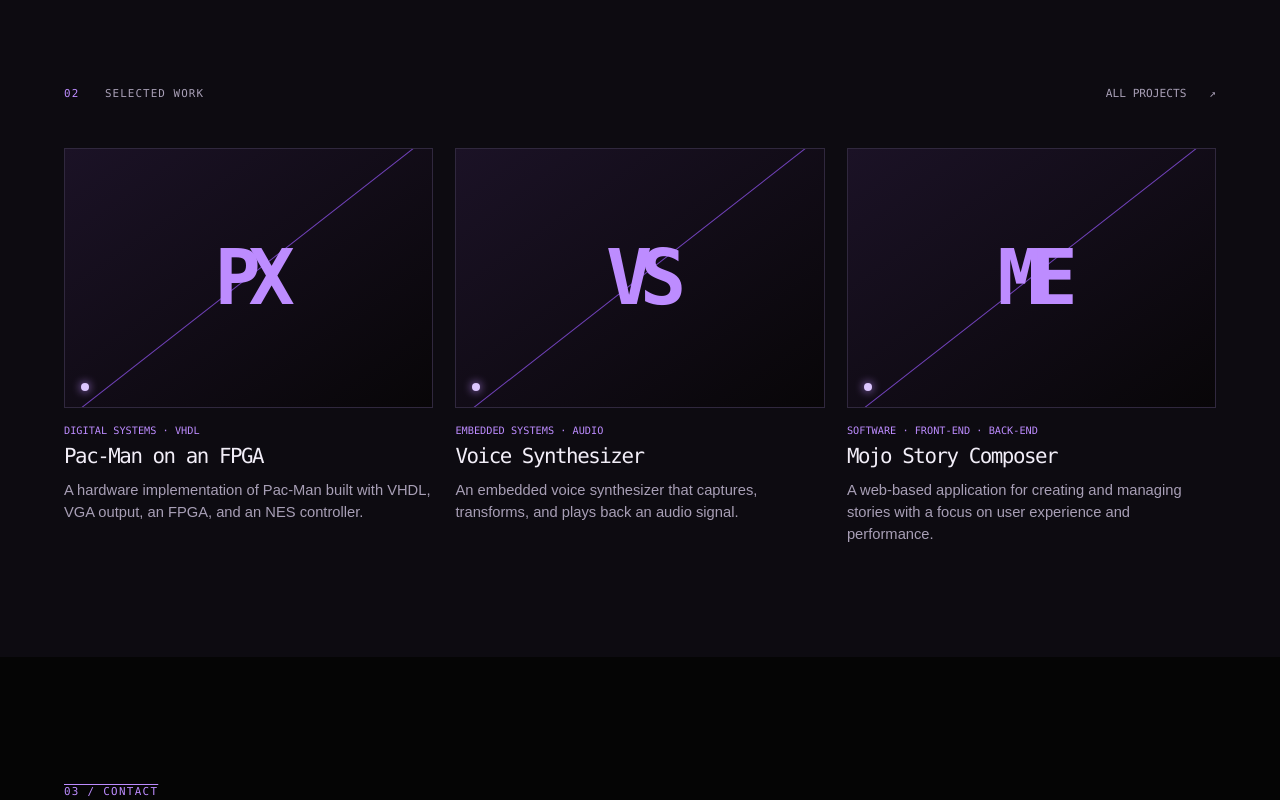
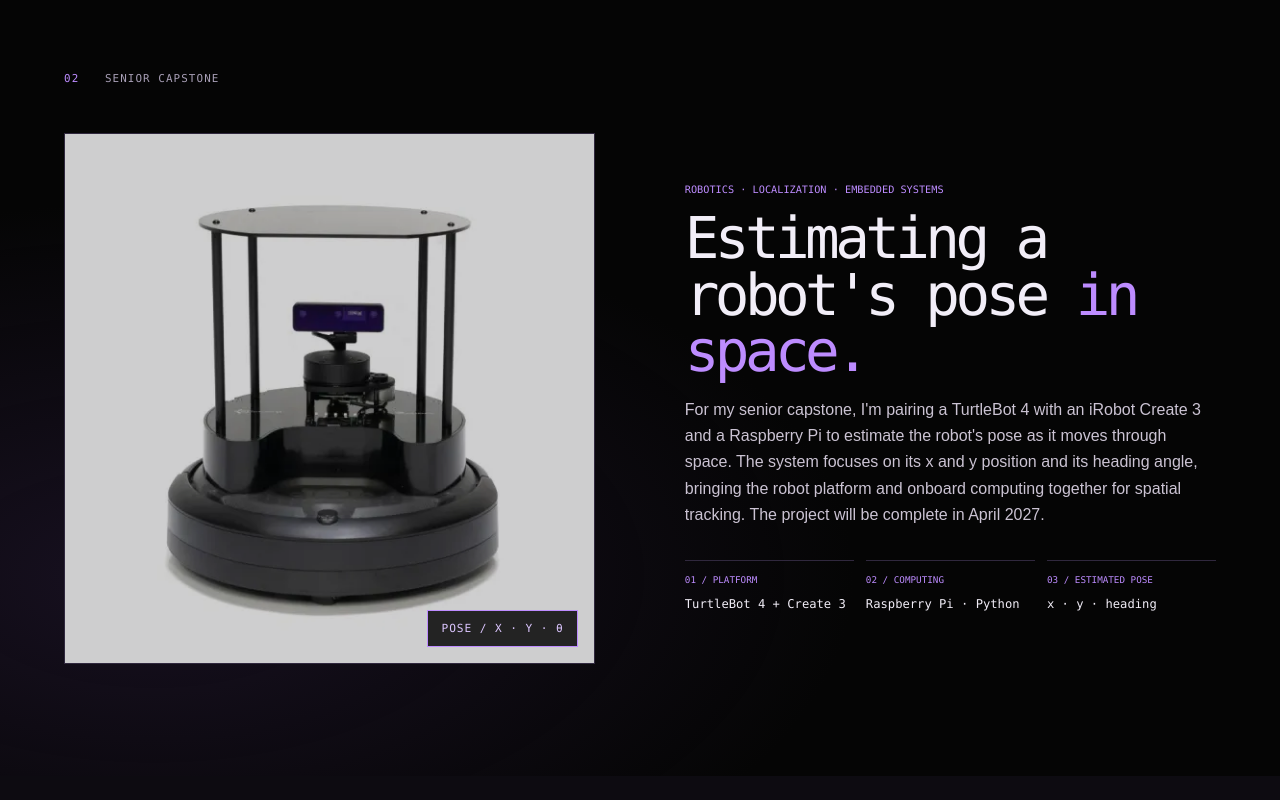
Before and after one commit to shanncran/shannon-portfolio, a Next.js app: page / in a window 1280 px wide. Shown: the part 1260-2060 px from the top of the page. Built offline with nearby package versions, Linux system fonts and the light colour scheme.

Commit message:
Add Capstone Info

```diff
--- a/app/globals.css
+++ b/app/globals.css
@@ -60,6 +60,20 @@ a { color: inherit; }
 .skills-strip { display: flex; flex-wrap: wrap; gap: .7rem; margin-top: 4rem; }
 .skills-strip span { border: 1px solid var(--line); color: var(--muted); padding: .55rem .7rem; font: 1.1rem var(--mono); text-transform: uppercase; }
 
+.capstone-section { padding-top: 6rem; padding-bottom: 7rem; border-top: 1px solid var(--line); background: radial-gradient(ellipse at 12% 75%, #171020 0, transparent 44%), var(--void); }
+.capstone-layout { display: grid; grid-template-columns: 1fr 1fr; gap: 7vw; align-items: center; margin-top: 3rem; }
+.capstone-visual { position: relative; min-height: 350px; overflow: hidden; border: 1px solid var(--line); background: var(--panel); }
+.capstone-visual img { display: block; width: 100%; height: 100%; min-height: 350px; object-fit: cover; opacity: .8; }
+.capstone-visual span { position: absolute; right: 1rem; bottom: 1rem; border: 1px solid var(--purple); background: rgba(5,5,5,.85); color: var(--purple-bright); padding: .7rem .85rem; font: .7rem var(--mono); letter-spacing: .08em; }
+.capstone-copy .work-type { margin-top: 0; }
+.capstone-copy h2 { max-width: 35rem; margin: 1rem 0; font: 500 clamp(2.4rem,4.5vw,4.8rem)/.98 var(--mono); letter-spacing: -.08em; }
+.capstone-copy h2 em { color: var(--purple); font: inherit; }
+.capstone-copy > p:not(.work-type) { max-width: 36rem; color: #cbc3d3; font-size: 1rem; line-height: 1.65; }
+.capstone-specs { display: grid; grid-template-columns: repeat(3,1fr); gap: .75rem; margin-top: 2rem; }
+.capstone-specs div { display: flex; flex-direction: column; gap: .7rem; border-top: 1px solid var(--line); padding-top: .8rem; }
+.capstone-specs span { color: var(--purple); font: .58rem var(--mono); text-transform: uppercase; }
+.capstone-specs b { color: var(--paper); font: 500 .76rem/1.4 var(--mono); }
+
 .featured-section { padding-top: 7rem; padding-bottom: 7rem; background: var(--panel); }
 .section-heading { display: flex; align-items: center; justify-content: space-between; }
 .all-projects { color: var(--muted); font: .7rem var(--mono); text-decoration: none; text-transform: uppercase; }
@@ -107,7 +121,7 @@ a { color: inherit; }
 .github-icon { width: 1.2rem; height: 1.2rem; fill: currentColor; }
 
 @media (max-width:800px) {
-  .site-header { height: 63px; }.system-status { display: none; }.hero-grid,.about-layout { grid-template-columns: 1fr; gap: 3rem; }.hero { padding-bottom: 4rem; }.hero-grid { padding-top: 5rem; }.profile-panel { min-height: 340px; }.featured-grid { grid-template-columns: 1fr; }.work-visual { min-height: 220px; }.contact-section { display: block; padding-top: 5rem; padding-bottom: 5rem; }.contact-link { display: inline-block; margin-top: 3rem; }.project-row { grid-template-columns: 2.5rem 5rem 1fr; gap: 1rem; }.project-mark { width: 100%; height: auto; }.project-arrow { display: none; }.site-footer { flex-wrap: wrap; }
+  .site-header { height: 63px; }.system-status { display: none; }.hero-grid,.about-layout,.capstone-layout { grid-template-columns: 1fr; gap: 3rem; }.hero { padding-bottom: 4rem; }.hero-grid { padding-top: 5rem; }.profile-panel { min-height: 340px; }.featured-grid { grid-template-columns: 1fr; }.work-visual { min-height: 220px; }.capstone-visual,.capstone-visual img { min-height: 260px; }.capstone-specs { grid-template-columns: 1fr; }.contact-section { display: block; padding-top: 5rem; padding-bottom: 5rem; }.contact-link { display: inline-block; margin-top: 3rem; }.project-row { grid-template-columns: 2.5rem 5rem 1fr; gap: 1rem; }.project-mark { width: 100%; height: auto; }.project-arrow { display: none; }.site-footer { flex-wrap: wrap; }
 }
 @media (max-width:520px) {
   .shell { padding-right: 1.25rem; padding-left: 1.25rem; }.site-header { padding: 0 1.25rem; }.site-header nav { gap: .9rem; font-size: .62rem; }.hero-kicker { font-size: .55rem; }.hero h1,.projects-hero h1 { font-size: 3.4rem; }.hero-actions { gap: 1.3rem; }.about-section,.featured-section { padding-top: 5rem; padding-bottom: 5rem; }.project-row { grid-template-columns: 2rem 1fr; }.project-mark { display: grid; width: 100%; height: auto; }.project-info h2 { font-size: 1.25rem; }.project-info span { font-size: .9rem; }.site-footer { font-size: .55rem; }
--- a/app/page.tsx
+++ b/app/page.tsx
@@ -105,9 +105,31 @@ export default function Home() {
         </div>
       </section>
 
+      <section className="capstone-section shell" id="capstone">
+        <div className="section-label"><span>02</span><span>Senior capstone</span></div>
+        <div className="capstone-layout">
+          <div className="capstone-visual">
+            <Image src="/images/projects/turtlebot.jpg" alt="Robotics project illustration" width={720} height={540} />
+            <span>POSE / X · Y · θ</span>
+          </div>
+          <div className="capstone-copy">
+            <p className="work-type">Robotics · Localization · Embedded systems</p>
+            <h2>Estimating a robot&apos;s pose <em>in space.</em></h2>
+            <p>
+              For my senior capstone, I&apos;m pairing a TurtleBot 4 with an iRobot Create 3 and a Raspberry Pi to estimate the robot&apos;s pose as it moves through space. The system focuses on its x and y position and its heading angle, bringing the robot platform and onboard computing together for spatial tracking. The project will be complete in April 2027.
+            </p>
+            <div className="capstone-specs" aria-label="Capstone platform and pose outputs">
+              <div><span>01 / Platform</span><b>TurtleBot 4 + Create 3</b></div>
+              <div><span>02 / Computing</span><b>Raspberry Pi · Python</b></div>
+              <div><span>03 / Estimated pose</span><b>x · y · heading</b></div>
+            </div>
+          </div>
+        </div>
+      </section>
+
       <section className="featured-section shell">
         <div className="section-heading">
-          <div className="section-label"><span>02</span><span>Selected work</span></div>
+          <div className="section-label"><span>03</span><span>Selected work</span></div>
           <Link href="/projects" className="all-projects">All projects <span>↗</span></Link>
         </div>
         <div className="featured-grid">
@@ -123,7 +145,7 @@ export default function Home() {
       </section>
 
       <section className="contact-section shell" id="contact">
-        <div><p className="overline">03 / Contact</p><h2>Let&apos;s<br /><em>Connect.</em></h2></div>
+        <div><p className="overline">04 / Contact</p><h2>Let&apos;s<br /><em>Connect.</em></h2></div>
         <div className="contact-links">
           <div className="contact-socials">
             <a href="https://github.com/shanncran" target="_blank" rel="noreferrer"><GithubIcon /><span>@shanncran</span><b>↗</b></a>
--- a/app/projects/page.tsx
+++ b/app/projects/page.tsx
@@ -10,6 +10,7 @@ const projects = [
   ["06", "Autonomous Robot", "Arduino · Sensors · Robotics", "A team-built robot that follows lanes using color sensing and distance sensing with photodiode. The bot had to comminunicate with another bot through a server.", "AR", "/images/projects/junior-design.png", "github", "https://github.com/shanncran/Junior_Design"],
   ["07", "MemSysExplorer Research", "Memory systems · SPEC2017", "Research support for a MemSysExplorer dataset, using memory profilers to run and analyze benchmark workloads.", "ME", "/images/projects/memsys.png", "pdf", "/Shannon_Crandley_Directed_Study.pdf"],
   ["08", "Robotic Computing on FPGAs Research", "FPGA · Robotics", "Research project about robotic computing on FPGAs, specifically about optimization on planning algorithms.", "ME", "/images/projects/robotics.png", "pdf", "/ee156_final_paper.pdf"],
+  ["09", "Senior Capstone: Robot Pose Estimation", "TurtleBot 4 · Create 3 · Raspberry Pi", "A robotics capstone pairing a TurtleBot 4 with an iRobot Create 3 and Raspberry Pi to estimate the robot's x and y position and heading angle.", "RP", "/images/projects/robotics.png", "", ""],
 ];
 
 function GithubIcon() {
@@ -54,7 +55,7 @@ export default function ProjectsPage() {
   return (
     <main>
       <header className="site-header"><Link className="wordmark" href="/">SC<span>_</span></Link><nav><Link href="/">Home</Link><Link className="active" href="/projects">Projects</Link><Link href="/#contact">Contact</Link></nav><p className="system-status"><i /> Project archive</p></header>
-      <section className="projects-hero shell"><p className="overline">Projects / 2024—2026</p><h1>Systems, <em>studies,</em><br />and projects.</h1><p>Eight projects across computer architecture, embedded systems, hardware, software, and research.</p></section>
+      <section className="projects-hero shell"><p className="overline">Projects / 2024—2026</p><h1>Systems, <em>studies,</em><br />and projects.</h1><p>Nine projects across computer architecture, embedded systems, hardware, software, and research.</p></section>
       <section className="project-list shell">
         {projects.map((project) => <ProjectRow key={project[0]} project={project} />)}
       </section>
```
Also changed, not shown: public/images/projects/turtlebot.jpg (added).
